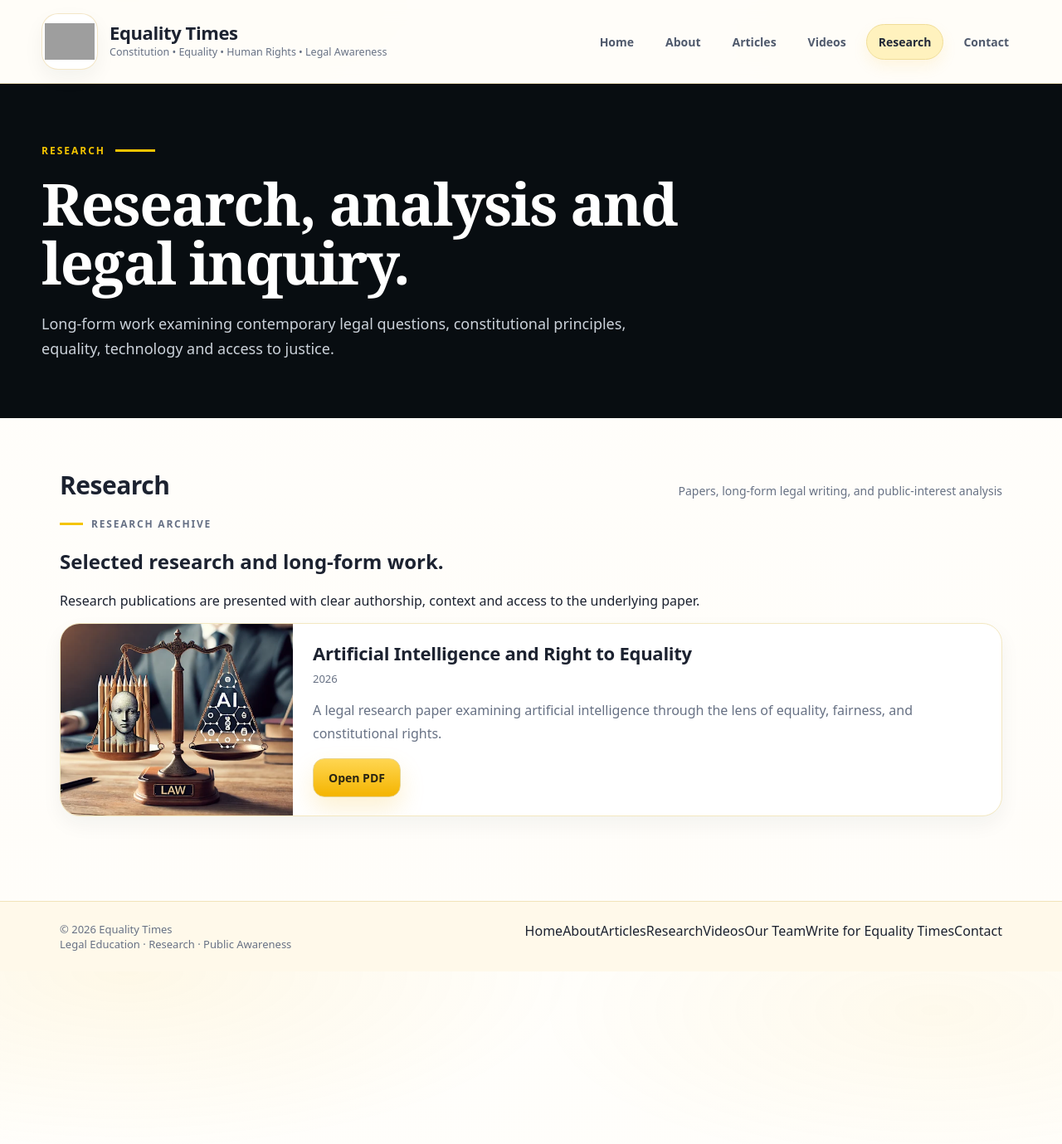
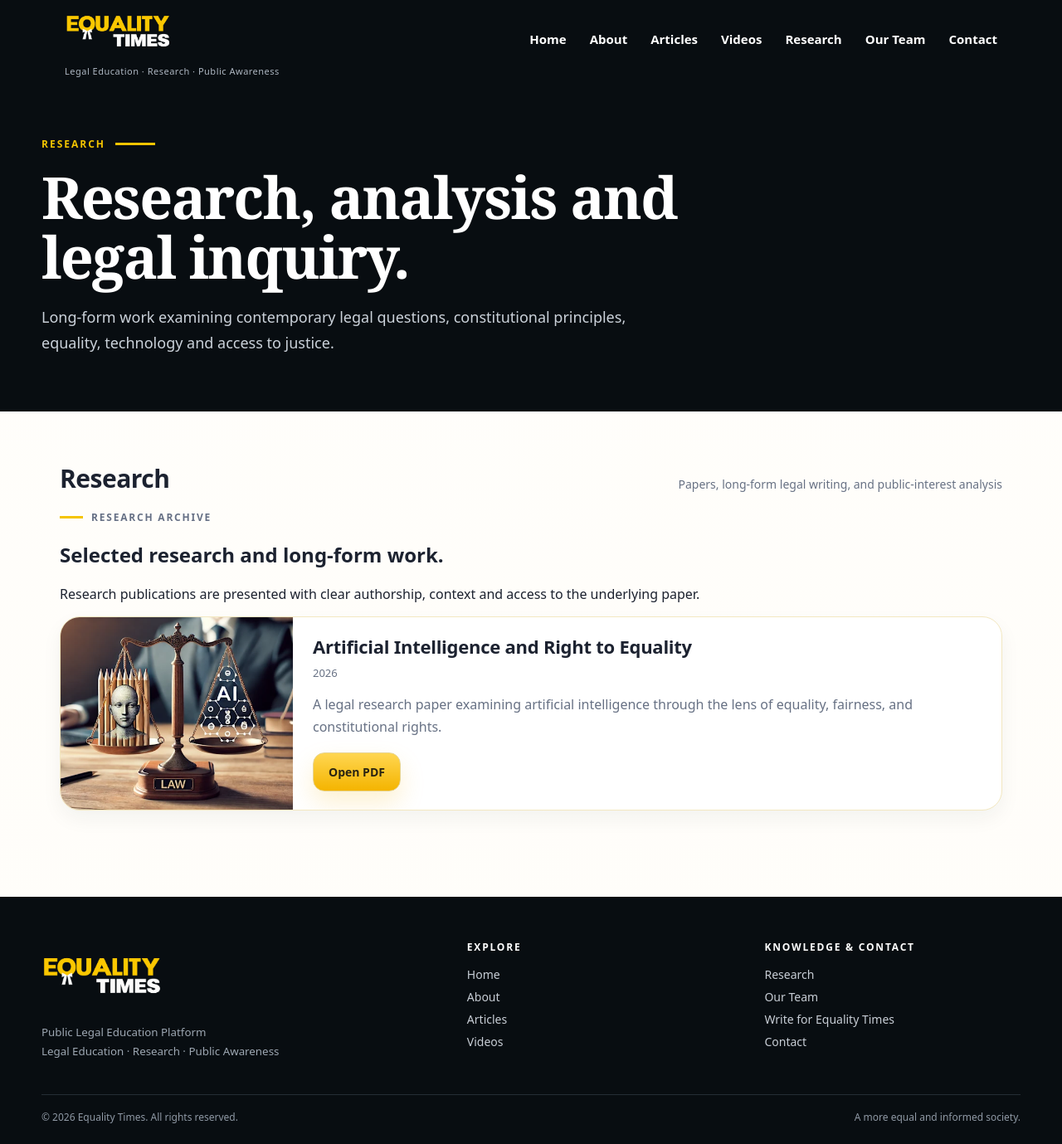
Before and after one commit to equalitytimes/equalitytimes-test, a Jekyll site: the page research.html, which Jekyll copies as it is, in a window 1280 px wide and 1379 px high. Shown: the whole window at 83% size. Built offline with Jekyll 4.4.1, drawn with Linux system fonts in a browser that asks for light colours; grey boxes are pictures that could not be loaded.

Commit message:
Standardize site header and footer branding

```diff
--- a/research.html
+++ b/research.html
@@ -9,22 +9,21 @@
 </head>
 <body>
 
-<header class="topbar">
-  <div class="container topbar-inner">
-    <a class="brand" href="index.html">
-      <div class="brand-logo"><img src="assets/logo.png" alt="Equality Times logo"></div>
+<header class="et-header">
+  <div class="et-header-inner">
+    <a class="et-brand" href="index.html" aria-label="Equality Times home">
       <div>
-        <div class="brand-title">Equality Times</div>
-        <div class="brand-sub">Constitution • Equality • Human Rights • Legal Awareness</div>
+        <img src="assets/logo-new.png" alt="Equality Times">
+        <span class="et-brand-tagline">Legal Education · Research · Public Awareness</span>
       </div>
     </a>
-
-    <nav class="nav">
+    <nav class="et-nav" aria-label="Main navigation">
       <a href="index.html">Home</a>
       <a href="about.html">About</a>
       <a href="articles/">Articles</a>
       <a href="videos.html">Videos</a>
-      <a class="active" href="research.html">Research</a>
+      <a href="research.html">Research</a>
+      <a href="team.html">Our Team</a>
       <a href="contact.html">Contact</a>
     </nav>
   </div>
@@ -58,15 +57,30 @@
   </section>
 </main>
 
-<footer class="footer">
-  <div class="container footer-inner footer-expanded">
+<footer class="et-footer">
+  <div class="et-footer-grid">
     <div>
-      <div class="footer-text">© <span id="yr"></span> Equality Times</div>
-      <div class="footer-text">Legal Education · Research · Public Awareness</div>
+      <div class="et-footer-brand"><img src="assets/logo-new.png" alt="Equality Times"></div>
+      <small>Public Legal Education Platform<br>Legal Education · Research · Public Awareness</small>
     </div>
-    <div class="footer-links-inline">
-      <a href="index.html">Home</a><a href="about.html">About</a><a href="articles/">Articles</a><a href="research.html">Research</a><a href="videos.html">Videos</a><a href="team.html">Our Team</a><a href="write.html">Write for Equality Times</a><a href="contact.html">Contact</a>
+    <div>
+      <h4>Explore</h4>
+      <a href="index.html">Home</a>
+      <a href="about.html">About</a>
+      <a href="articles/">Articles</a>
+      <a href="videos.html">Videos</a>
     </div>
+    <div>
+      <h4>Knowledge &amp; Contact</h4>
+      <a href="research.html">Research</a>
+      <a href="team.html">Our Team</a>
+      <a href="write.html">Write for Equality Times</a>
+      <a href="contact.html">Contact</a>
+    </div>
+  </div>
+  <div class="et-copyright">
+    <span>© 2026 Equality Times. All rights reserved.</span>
+    <span>A more equal and informed society.</span>
   </div>
 </footer>
 
```
